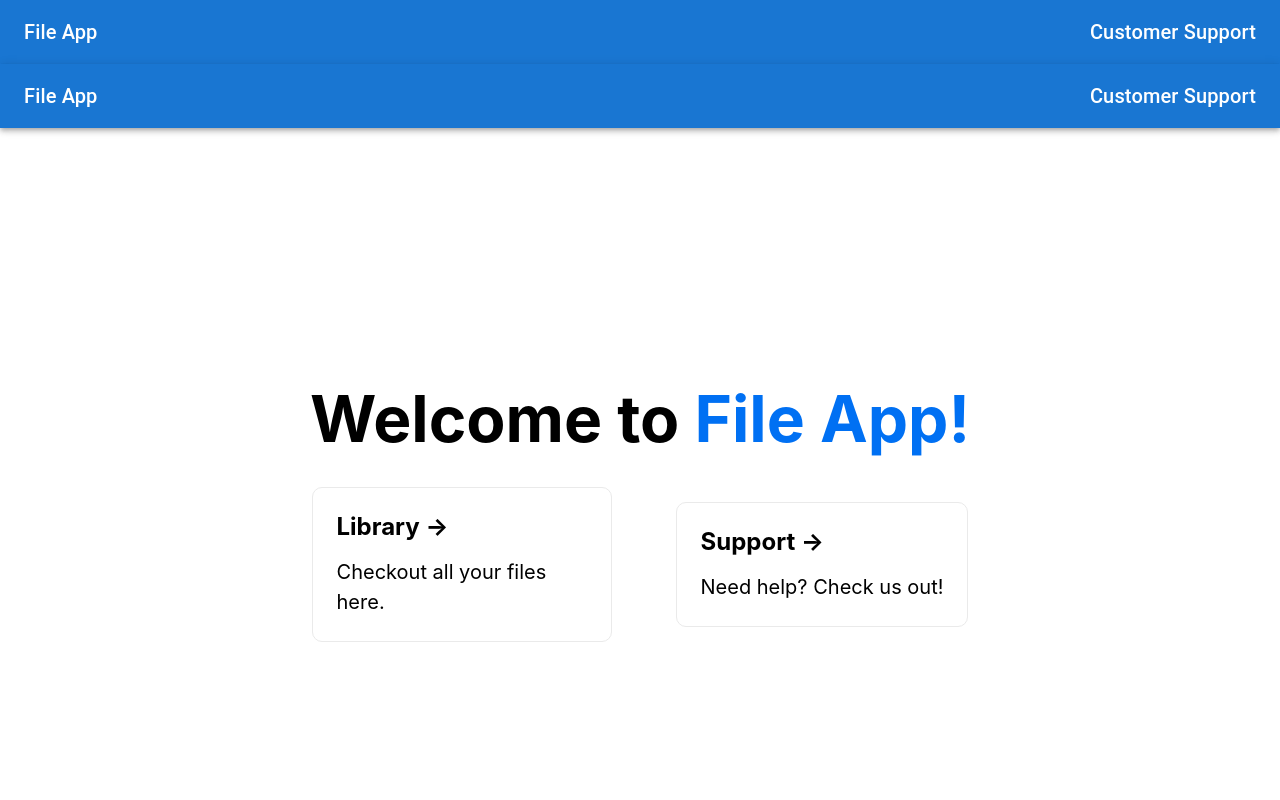
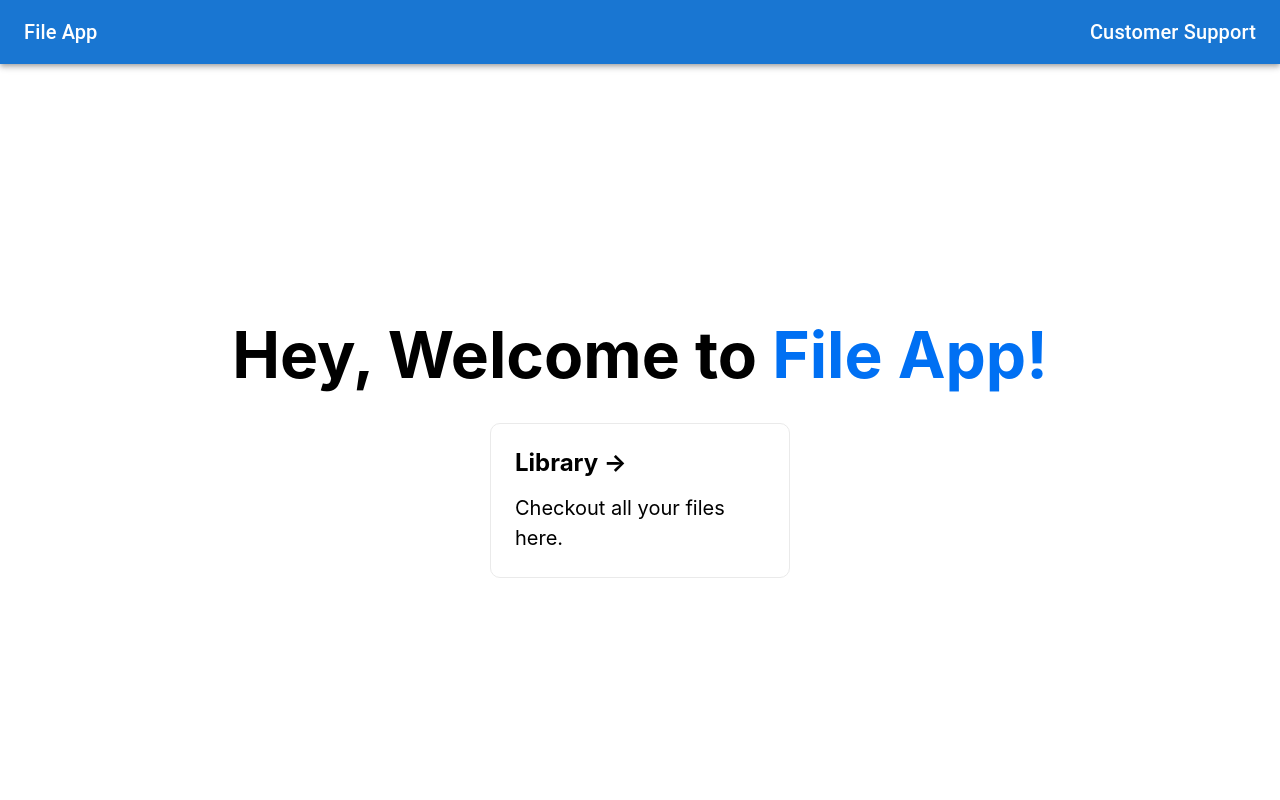
Before and after one commit to EugeneGohh/file-app, a Next.js app: page / in a window 1280 px wide. Shown: the top 800 px of the page. Built offline with nearby package versions, Linux system fonts and the light colour scheme.

Commit message:
Setup index.js

```diff
--- a/pages/index.js
+++ b/pages/index.js
@@ -1,7 +1,7 @@
 import Head from "next/head";
 import Image from "next/image";
+import Link from "next/link";
 import styles from "../styles/Home.module.css";
-import Nav from "../src/components/Nav";
 
 export default function Home() {
   return (
@@ -12,25 +12,18 @@ export default function Home() {
         <link rel="icon" href="/favicon.ico" />
       </Head>
 
-      <nav>
-        <Nav />
-      </nav>
-
       <main className={styles.main}>
         <h1 className={styles.title}>
-          Welcome to <a href="#">File App!</a>
+          Hey, Welcome to <a>File App!</a>
         </h1>
 
         <div className={styles.grid}>
-          <a href="https://nextjs.org" className={styles.card}>
-            <h2>Library &rarr;</h2>
-            <p>Checkout all your files here.</p>
-          </a>
-
-          <a href="https://nextjs.org" className={styles.card}>
-            <h2>Support &rarr;</h2>
-            <p>Need help? Check us out!</p>
-          </a>
+          <Link href="/files">
+            <a className={styles.card}>
+              <h2>Library &rarr;</h2>
+              <p>Checkout all your files here.</p>
+            </a>
+          </Link>
         </div>
       </main>
 
@@ -49,3 +42,14 @@ export default function Home() {
     </div>
   );
 }
+
+// Mock CMS
+// export function getStaticProps() {
+//   return {
+//     props: {
+//       content: {
+//         title: "Hey, Welcome to",
+//       },
+//     },
+//   };
+// }
```
